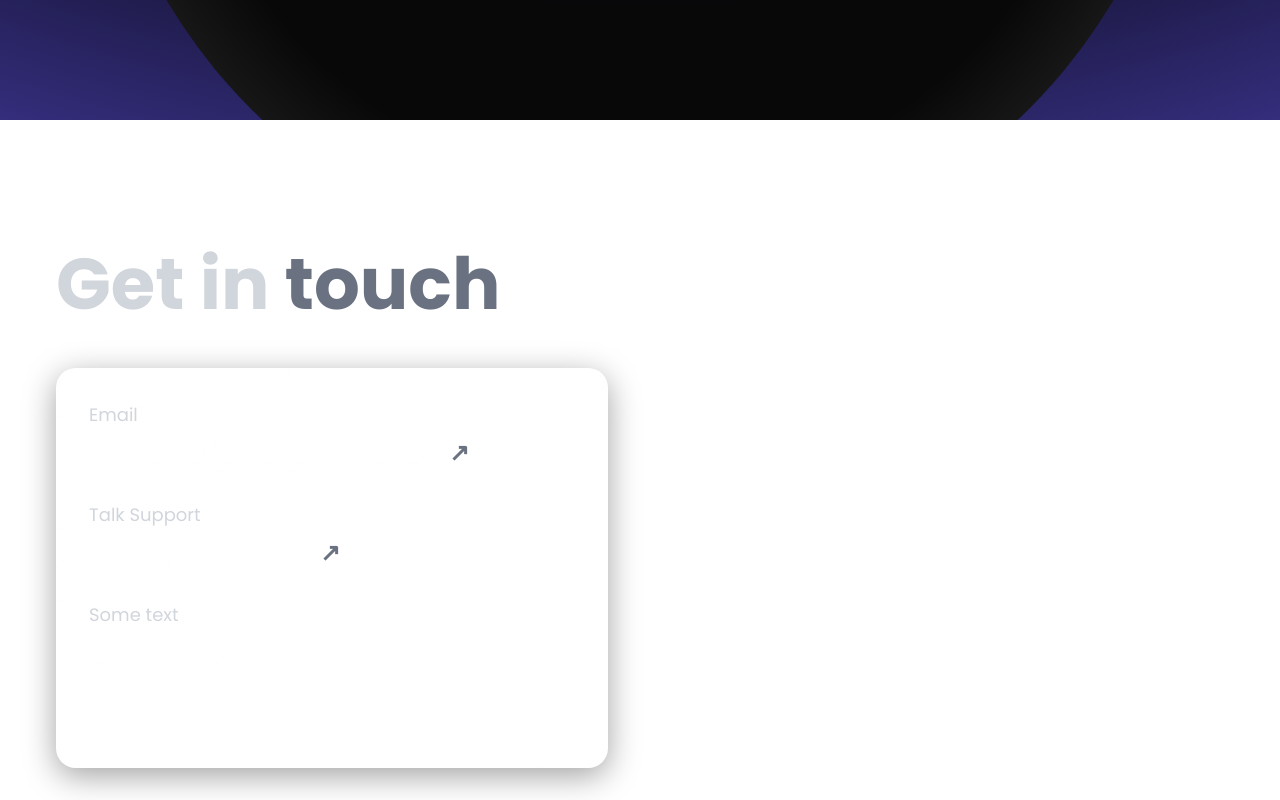
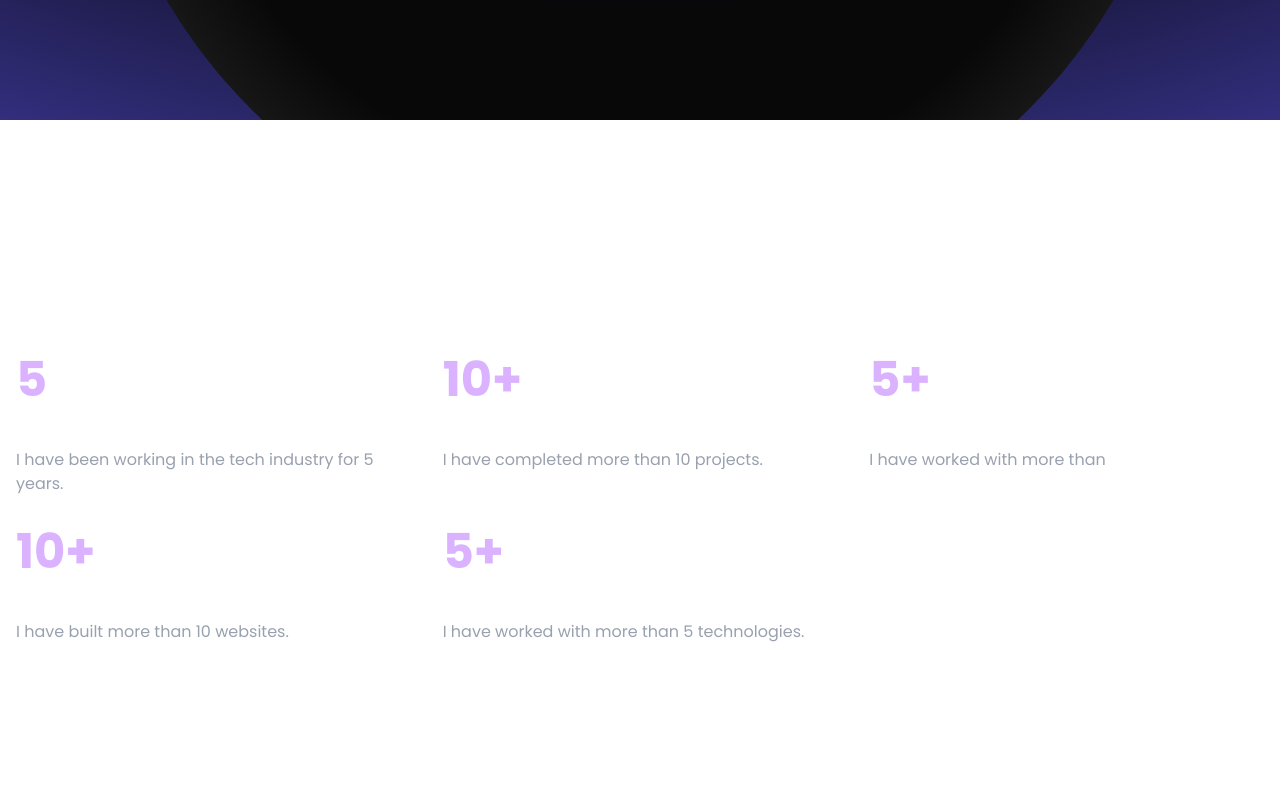
Before and after one commit to Hafeezbaig/portfolio-nextjs-and-framer-motion, a Next.js app: page / in a window 1280 px wide. Shown: the part 680-1480 px from the top of the page. Built offline with nearby package versions, Linux system fonts and the light colour scheme.

Commit message:
keymetrics component updated

```diff
--- a/app/page.tsx
+++ b/app/page.tsx
@@ -1,6 +1,7 @@
 import Contact from "@/components/Contact";
 import Footer from "@/components/Footer";
 import Hero from "@/components/Hero";
+import KeyMetrics from "@/components/KeyMetrics";
 import Navbar from "@/components/Navbar";
 // import Image from "next/image";
 
@@ -9,6 +10,7 @@ export default function Home() {
     <>
     <Navbar />
     <Hero />
+    <KeyMetrics />
     <Contact />
     <Footer />
     </>
--- a/components/Contact.tsx
+++ b/components/Contact.tsx
@@ -20,7 +20,7 @@ function Contact() {
                 transition={{ duration: 0.6, delay: 0.2 }}
                 className='text-7xl font-bold text-gray-300'
                 >
-                    Get in <span className='text-gray-500'>touch</span>
+                    Get in <span className='text-purple-500'>touch</span>
 
                 </motion.h2>
 
@@ -33,7 +33,7 @@ function Contact() {
                     <div className='space-y-2'>
                         <p className='text-lg text-gray-300'>Email</p>
                         <a href="mailto:hafeezbaig3138@gmail.com"
-                        className='text-2xl font-semibold hover:text-gray-400 transition duration-300 flex items-center gap-2'
+                        className='text-2xl font-semibold hover:text-purple-400 transition duration-300 flex items-center gap-2'
                         >
                             hafeezbaig3138@gmail.com
                             <span className='text-gray-500'>↗</span>
@@ -44,7 +44,7 @@ function Contact() {
                     <div className='space-y-2'>
                         <p className='text-lg text-gray-300'>Talk Support</p>
                         <a href="https://talk.hafeezbaig.in"
-                        className='text-2xl font-semibold hover:text-gray-400 transition duration-300 flex items-center gap-2'
+                        className='text-2xl font-semibold hover:text-purple-400 transition duration-300 flex items-center gap-2'
                         >
                             talk.hafeezbaig.in
                             <span className='text-gray-500'>↗</span>
--- a/components/KeyMetrics.tsx
+++ b/components/KeyMetrics.tsx
@@ -0,0 +1,101 @@
+"use client"
+
+import React from 'react'
+import { motion, useInView } from 'framer-motion'
+
+const metrics = [
+    {
+        id: 1,
+        value: '5',
+        label: 'Years of Experience',
+        description: 'I have been working in the tech industry for 5 years.',
+    },
+    {
+        id: 2,
+        value: '10+',
+        label: 'Projects Completed',
+        description: 'I have completed more than 10 projects.',
+    },
+    {
+        id: 3,
+        value: '5+',
+        label: 'Happy Clients',
+        description: 'I have worked with more than',
+    },
+    {
+        id: 4,
+        value: '10+',
+        label: 'Websites Built',
+        description: 'I have built more than 10 websites.',
+    },
+    {
+        id: 5,
+        value: '5+',
+        label: 'Technologies Used',
+        description: 'I have worked with more than 5 technologies.',
+    }
+]
+
+function KeyMetrics() {
+    const ref = React.useRef<HTMLElement>(null);
+
+    const isInView = useInView(ref, { once: false});
+  return (
+    <motion.section
+    ref={ref}
+    initial={{ opacity: 0, y: 50 }}
+    animate={isInView ? { opacity: 1, y: 0 } : { opacity: 0, y: 50 }}
+    transition={{ duration: 0.8 }}
+    className='container mx-auto px-4 py-32 text-white'
+    >
+        <motion.h2
+        initial={{ opacity: 0, y: 20 }}
+        animate={isInView ? { opacity: 1, y: 0 } : { opacity: 0, y: 20 }}
+        transition={{ delay: 0.2, duration: 0.6 }}
+        className='text-6xl font-bold mb-12'
+        >
+            Key Metrics
+        </motion.h2>
+        <div className='grid grid-cols-1 md:grid-cols-2 lg:grid-cols-3 gap-8'>
+            {metrics.map((metric, index) => (
+                <motion.div
+                key={metric.id}
+                initial={{ opacity: 0, y: 20 }}
+                animate={isInView ? { opacity: 1, y: 0 } : { opacity: 0, y: 20 }}
+                transition={{ delay: 0.4 + index * 0.1, duration: 0.6 }}
+                className='flex flex-col'
+                >
+                   <motion.h3
+                    initial={{ scale: 0.5 }}
+                    animate={isInView ? { scale: 1 } : { scale: 0.5 }}
+                    transition={{ delay: 0.6 + index * 0.1, duration: 0.4, type: 'spring' }}
+                    className='text-5xl font-bold text-purple-300 mb-2'
+                   >
+                    {metric.value}
+                   </motion.h3>
+                   <motion.p
+                    initial={{ opacity: 0 }}
+                    animate={isInView ? { opacity: 1 } : { opacity: 0 }}
+                    transition={{ delay: 0.8 + index * 0.1, duration: 0.4 }}
+                    className='text-xl font-semibold mb-2'
+                   >
+                    {metric.label}
+                   </motion.p>
+                   <motion.p
+                    initial={{ opacity: 0 }}
+                    animate={isInView ? { opacity: 1 } : { opacity: 0 }}
+                    transition={{ delay: 1 + index * 0.1, duration: 0.4 }}
+                    className='text-gray-400'
+                   >
+                    {metric.description}
+                   </motion.p>
+                </motion.div>
+            ))}
+
+        </div>
+    </motion.section>
+
+  );
+}
+
+export default KeyMetrics
```
